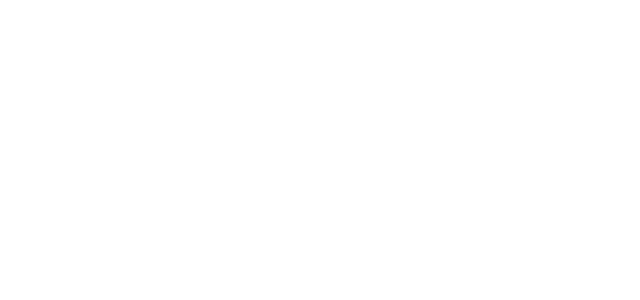
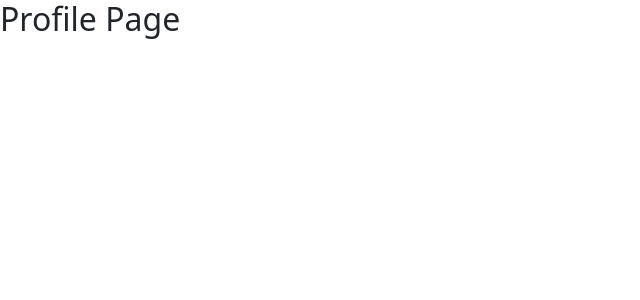
Before and after one commit to OPTIMIMCOW/MapFilter, a React (Create React App) app in the folder WhaleSpotting/react-app/: page /profile in a window 1280 px wide. Shown: the top 300 px of the page, without its empty margins (0-640 px from the left). Built offline with nearby package versions, Linux system fonts and the light colour scheme.

Commit message:
Created profile component and style sheet

```diff
--- a/WhaleSpotting/react-app/src/App.tsx
+++ b/WhaleSpotting/react-app/src/App.tsx
@@ -2,6 +2,7 @@
 import { BrowserRouter as Router, Switch, Route } from "react-router-dom";
 import "./App.scss";
 import Home from "./components/Home";
+import Profile from "./components/Profile";
 
 function App(): JSX.Element {
     return (
@@ -9,7 +10,7 @@
             <Switch>
                 <Route path="/map" />
                 <Route path="/reportsighting" />
-                <Route path="/profile" />
+                <Route path="/profile" component={Profile}/>
                 <Route path="/login" />
                 <Route path="/register" />
                 <Route path="" component={Home} />
--- /dev/null
+++ b/WhaleSpotting/react-app/src/components/Profile.tsx
@@ -0,0 +1,11 @@
+import "../styles/Profile.scss";
+import React from "react";
+
+export default function Profile(): JSX.Element {
+    return (
+        <div>
+            <h1 className="heading">Profile Page</h1>
+
+        </div>
+    );
+}
--- a/WhaleSpotting/react-app/src/styles/Constants.scss
+++ b/WhaleSpotting/react-app/src/styles/Constants.scss
@@ -33,6 +33,7 @@
 $gutters: 48px;
 $mobileGutters: 24px;
 
+$minMobileScreenSize: 300px;
 $mobileScreenSize: 445px;
 
 $headerHeight: 4vh;
--- /dev/null
+++ b/WhaleSpotting/react-app/src/styles/Profile.scss
@@ -0,0 +1,12 @@
+@import './Constants.scss';
+
+.heading {
+    font-size: $mobileTitleFontSize;
+}
+
+@media(min-width: $mobileScreenSize) {
+// desktop
+    .heading {
+        font-size: $titleFontSize;
+    }
+}
```
Also changed, not shown: 1 other file (tests, documents, lock files or other folders).
